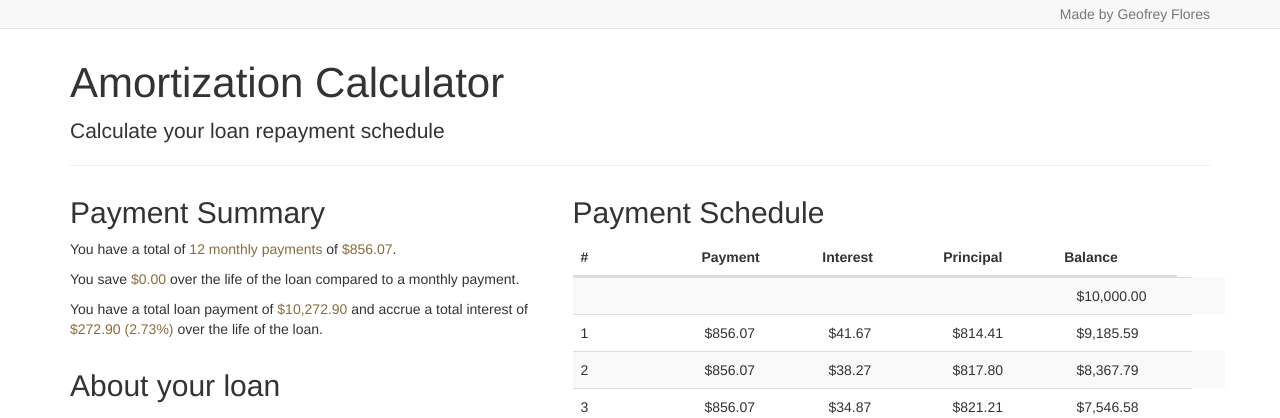
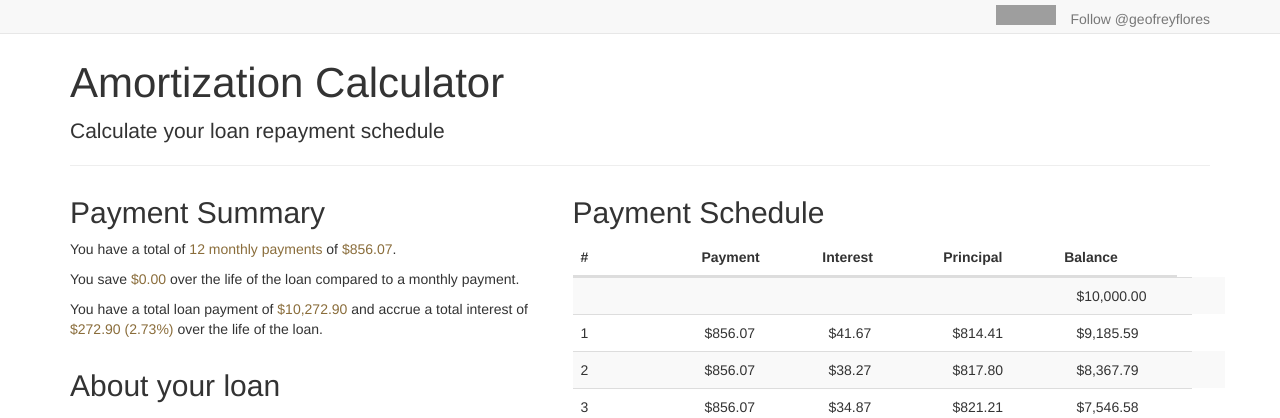
Before and after one commit to geofreyflores/Amortization-Calculator, a PHP site: page / in a window 1280 px wide. Shown: the top 418 px of the page. Run offline with PHP 8.4, Linux system fonts and the light colour scheme; some libraries are stand-ins or nearby versions; grey boxes are pictures that could not be loaded.

Commit message:
Added link buttons

```diff
--- a/amortcalc.html
+++ b/amortcalc.html
@@ -3,7 +3,7 @@
   <head>
     <link rel="stylesheet" href="https://bootswatch.com/cosmo/bootstrap.min.css">
     <link rel="stylesheet" href="style.css" />
-    <script data-require="angular.js@1.4.0" data-semver="1.4.0" src="https://code.angularjs.org/1.4.0/angular.js" defer></script>
+    <script data-require="angular.js@1.4.0" data-semver="1.4.0" src="https://code.angularjs.org/1.4.0/angular.min.js" defer></script>
     <script src="script.js" defer></script>
 
 	<title>Amortization Calculator</title>
@@ -18,7 +18,14 @@
       <div class="container">
         <div class="navbar-collapse collapse" id="navbar-main">
           <ul class="nav navbar-nav navbar-right">
-            <li><a href="https://github.com/geofreyflores/AmortCalc" target="_blank">Made by Geofrey Flores</a></li>
+            <li>
+				<iframe src="https://ghbtns.com/github-btn.html?user=geofreyflores&repo=amortcalc&type=star&count=true"
+					frameborder="0" scrolling="0" width="60px" height="20px"></iframe>
+			</li>
+			<li>
+				<a href="https://twitter.com/geofreyflores" class="twitter-follow-button" data-show-count="false">Follow @geofreyflores</a>
+				<script>!function(d,s,id){var js,fjs=d.getElementsByTagName(s)[0],p=/^http:/.test(d.location)?'http':'https';if(!d.getElementById(id)){js=d.createElement(s);js.id=id;js.src=p+'://platform.twitter.com/widgets.js';fjs.parentNode.insertBefore(js,fjs);}}(document, 'script', 'twitter-wjs');</script>
+			</li>
           </ul>
         </div>
       </div>
--- a/style.css
+++ b/style.css
@@ -10,7 +10,9 @@ h1{ font-size: 3em;}
     padding-bottom:0 !important;
     height: 28px;
 }
+.navbar-nav li { padding-top: 5px; }
 .navbar {min-height:28px !important;}
+
 
 #info{ padding-bottom:15px; padding-right:25px; }
 #info h2 { padding-bottom:10px; }
```
